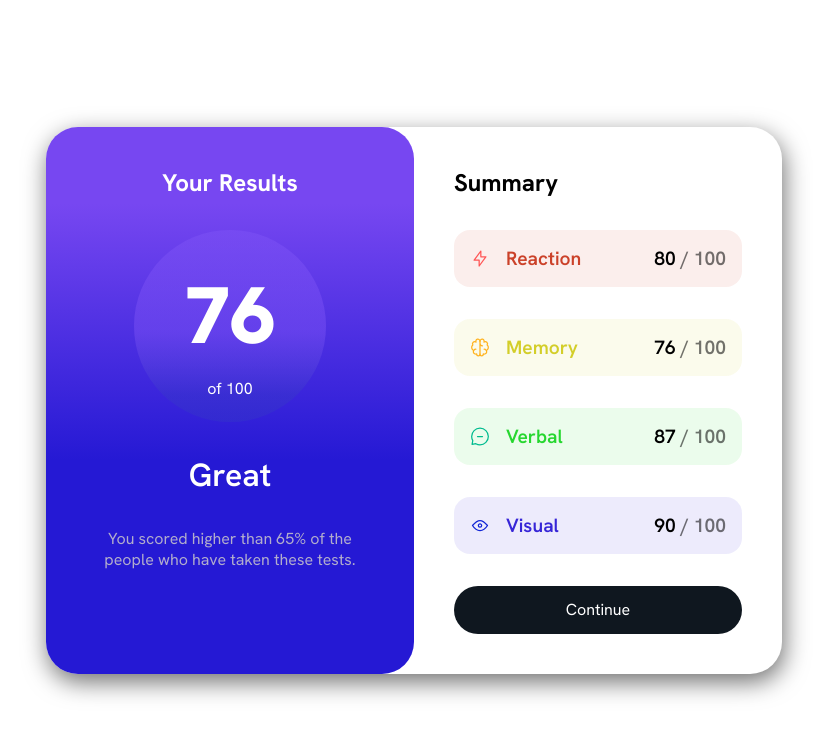
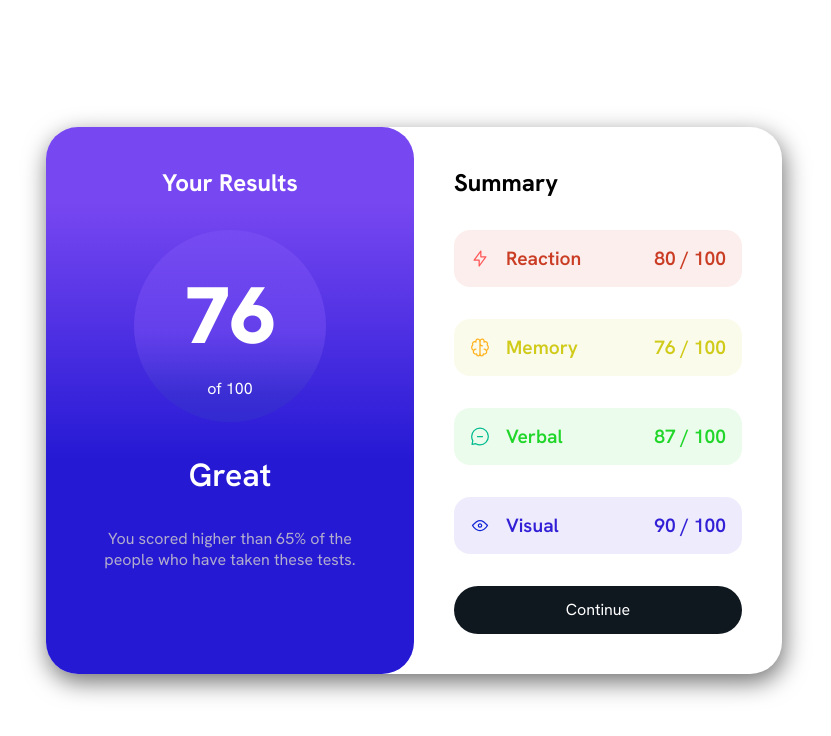
Before and after one commit to phalcobtw/results-summary, a plain HTML site: page index.html in a window 1280 px wide. Shown: the whole page, without its empty margins (226-1057 px from the left). Drawn offline with Linux system fonts and the light colour scheme; files whose address does not match are found by name.

Commit message:
cambios de diseño

```diff
--- a/css/styles.css
+++ b/css/styles.css
@@ -75,7 +75,7 @@ body {
 
 .results,
 .summary {
-  padding: 0.5rem 2rem 1rem;
+  padding: 2rem;
 }
 
 .grid-flow {
@@ -145,24 +145,36 @@ body {
   background-color: hsla(246, 91%, 43%, 0.08);
 }
 
-.summary-item p {
+/* .summary-item p {
   color: hsla(18, 80%, 0%, 0.55);
+} */
+/* .summary-item span {
+  color: black;
+} */
+.reaction .summary-item-title,
+.reaction .summary-score {
+  color: hsla(9, 87%, 41%, 0.9);
 }
-.summary-item span {
+.memory .summary-item-title,
+.memory .summary-score {
+  color: hsla(58, 87%, 43%, 0.95);
+}
+.verbal .summary-item-title,
+.verbal .summary-score {
+  color: hsla(123, 91%, 43%, 0.9);
+}
+.visual .summary-item-title,
+.visual .summary-score {
+  color: hsla(246, 91%, 43%, 0.9);
+}
+
+/* .summary-score span {
   color: black;
-}
-.reaction .summary-item-title {
-  color: hsla(9, 87%, 41%, 0.88);
-}
-.memory .summary-item-title {
-  color: hsla(58, 87%, 43%, 0.88);
-}
-.verbal .summary-item-title {
-  color: hsla(123, 91%, 43%, 0.88);
-}
-.visual .summary-item-title {
-  color: hsla(246, 91%, 43%, 0.88);
-}
+} */
+
+/* .summary-score span {
+  color: hsla(18, 80%, 0%, 0.65);
+} */
 
 @media (min-width: 600px) {
   .container {
```
